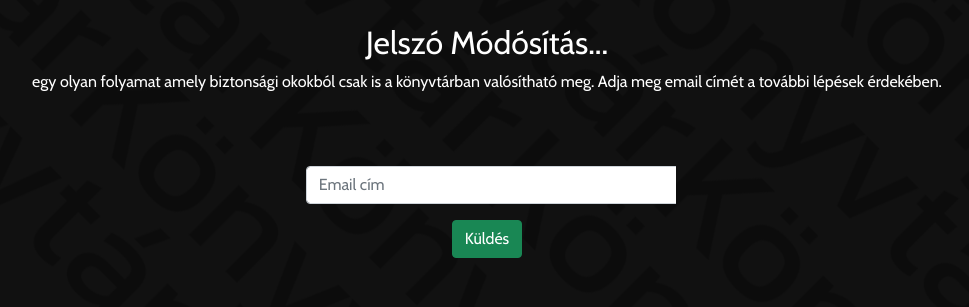
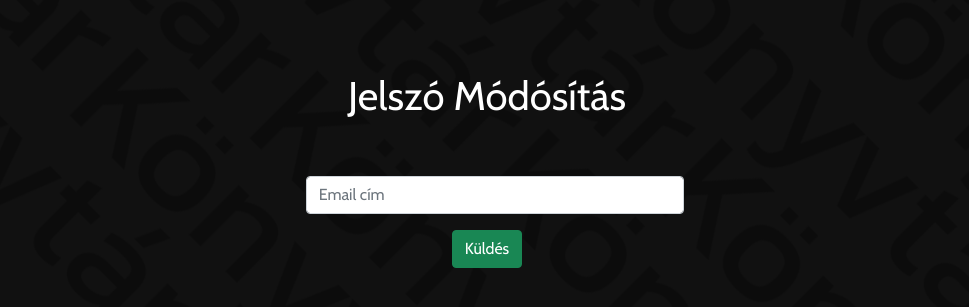
Before and after one commit to szkcsgrg/Szakdolgozat, a PHP site: page /ticket.php in a window 1280 px wide. Shown: the part 80-387 px from the top of the page, without its empty margins (153-1122 px from the left). Run offline with PHP 8.4, Linux system fonts and the light colour scheme; some libraries are stand-ins or nearby versions; some web fonts are replaced.

Commit message:
Ticket Changes

```diff
--- a/Values/ticket.php
+++ b/Values/ticket.php
@@ -6,7 +6,6 @@
     <meta http-equiv="X-UA-Compatible" content="IE=edge">
     <meta name="viewport" content="width=device-width, initial-scale=1.0">
     <title>Könyvtár - Elfelejtett jelszó</title>
-
 
     <!-- Srcipts -->
     <script src="https://cdn.jsdelivr.net/npm/bootstrap@5.1.3/dist/js/bootstrap.bundle.min.js"
@@ -31,12 +30,8 @@
 
     <div class="container-fluid text-center">
         <div class="row justify-content-center text-center m-4">
-            <h2>Jelszó Módósítás...</h2>
-            <p>egy olyan folyamat amely biztonsági okokból csak is a könyvtárban valósítható meg.
-                Adja meg email címét a további lépések érdekében.
-            </p>
-            <div class="col-4 m-5">
-                <form method="POST">
+            <h1 class="m-5">Jelszó Módósítás</h1>
+            <form method="POST" class="col-4">
                 <input type='text' name='email' class='form-control m-2' placeholder='Email cím'>
                 <input type='submit' name='submit' value='Küldés' class='btn btn-success m-2'>
             </form>
```
Lines whose indentation alone changed are shown as unchanged.
